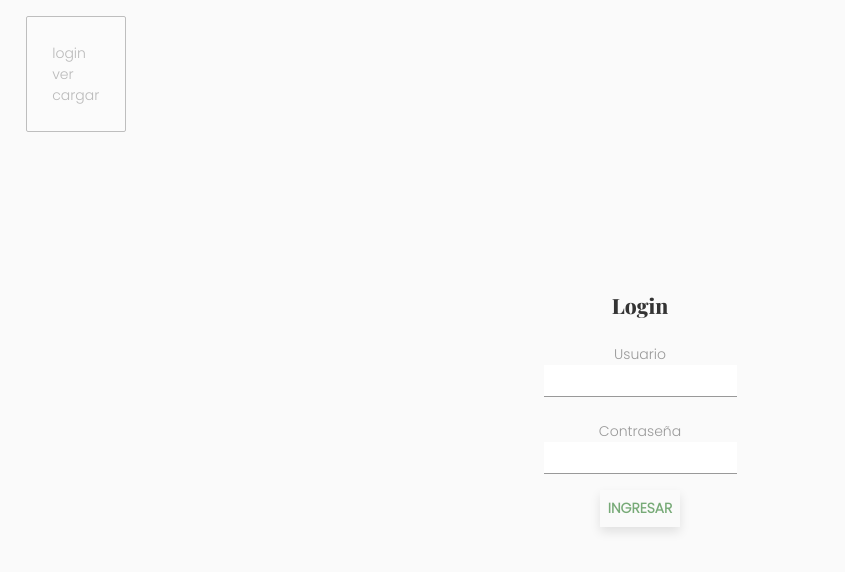
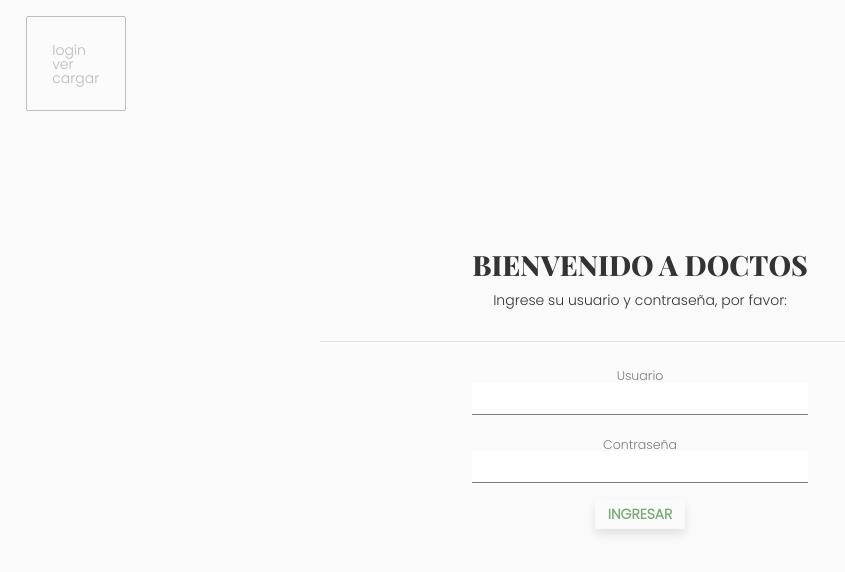
Before and after one commit to MrJouts/doctos, a React (Create React App) app: page / in a window 1280 px wide. Shown: the top 572 px of the page, without its empty margins (0-845 px from the left). Built offline with nearby package versions, Linux system fonts and the light colour scheme.

Commit message:
Cleaned up App.css Added globalStyles

```diff
--- a/src/App.css
+++ /dev/null
@@ -1,38 +0,0 @@
-.App {
-  text-align: center;
-}
-
-.App-logo {
-  height: 40vmin;
-  pointer-events: none;
-}
-
-@media (prefers-reduced-motion: no-preference) {
-  .App-logo {
-    animation: App-logo-spin infinite 20s linear;
-  }
-}
-
-.App-header {
-  background-color: #282c34;
-  min-height: 100vh;
-  display: flex;
-  flex-direction: column;
-  align-items: center;
-  justify-content: center;
-  font-size: calc(10px + 2vmin);
-  color: white;
-}
-
-.App-link {
-  color: #61dafb;
-}
-
-@keyframes App-logo-spin {
-  from {
-    transform: rotate(0deg);
-  }
-  to {
-    transform: rotate(360deg);
-  }
-}
--- a/src/App.js
+++ b/src/App.js
@@ -1,5 +1,4 @@
-// import logo from './logo.svg';
-// import './App.css';
+import GlobalStyle from './globalStyles.js';
 
 import CargarTurnos from './pages/CargarTurnos.js'
 import Login from './pages/Login.js'
@@ -46,6 +45,7 @@
 export default function App() {
   return (
     <Router>
+        <GlobalStyle />
       <div>
         <DebugMenu>
           <ul>
--- /dev/null
+++ b/src/globalStyles.js
@@ -0,0 +1,60 @@
+// globalStyles.js
+import styled, { createGlobalStyle } from 'styled-components';
+
+const GlobalStyle = createGlobalStyle`
+
+  /* Default Styles */
+
+  body {
+    margin: 0;
+    padding: 0;
+    font-family: 'Poppins', sans-serif;
+    font-size: 14px;
+    -webkit-font-smoothing: antialiased;
+    -moz-osx-font-smoothing: grayscale;
+    background: #fafafa;
+    color: #333;
+    outline: 0;
+    border: 0 none;
+    text-decoration: none;
+  }
+
+  /* Heading Styles */
+
+  h1, h2{
+    font-family: 'Playfair Display', sans-serif;
+    font-weight: 900;
+    text-transform: uppercase;
+  }
+
+  h1{
+    font-size: 2em;
+  }
+  h2{
+    font-size: 1.7em;
+  }
+  h3{
+    font-size: 1.5em;
+  }
+  h4{
+    font-size: 1.25em;
+  }
+  h5{
+    font-size: 1em;
+  }
+
+  /* Typography */
+
+  p{
+
+  }
+
+  /* Buttons */
+
+  button{
+
+  }
+
+`;
+
+export default GlobalStyle;
--- a/src/index.css
+++ b/src/index.css
@@ -1,25 +1,48 @@
 @import url('https://fonts.googleapis.com/css2?family=Playfair+Display:wght@800&family=Poppins:ital,wght@0,200;0,300;1,200;1,300&display=swap');
 
-body {
+/* CSS Reset */
+
+html, body, div, span, applet, object, iframe,
+h1, h2, h3, h4, h5, h6, p, blockquote, pre,
+a, abbr, acronym, address, big, cite, code,
+del, dfn, em, img, ins, kbd, q, s, samp,
+small, strike, strong, sub, sup, tt, var,
+b, u, i, center,
+dl, dt, dd, ol, ul, li,
+fieldset, form, label, legend,
+table, caption, tbody, tfoot, thead, tr, th, td,
+article, aside, canvas, details, embed,
+figure, figcaption, footer, header, hgroup,
+menu, nav, output, ruby, section, summary,
+time, mark, audio, video, button {
     margin: 0;
     padding: 0;
-    font-family: 'Poppins', sans-serif;
-    font-size: 14px;
-    -webkit-font-smoothing: antialiased;
-    -moz-osx-font-smoothing: grayscale;
-    background: #fafafa;
-    color: #333;
+    outline: 0;
+    border: 0 none;
+    font-size: 100%;
+    font: inherit;
+    vertical-align: baseline;
 }
-
-code {
-  font-family: source-code-pro, Menlo, Monaco, Consolas, 'Courier New',
-    monospace;
+/* HTML5 display-role reset for older browsers */
+article, aside, details, figcaption, figure,
+footer, header, hgroup, menu, nav, section {
+    display: block;
 }
-
-h1, h2{
-    font-family: 'Playfair Display', sans-serif;
+body {
+    line-height: 1;
 }
-
-button{
-    all: unset;
+ol, ul {
+    list-style: none;
 }
+blockquote, q {
+    quotes: none;
+}
+blockquote:before, blockquote:after,
+q:before, q:after {
+    content: '';
+    content: none;
+}
+table {
+    border-collapse: collapse;
+    border-spacing: 0;
+}
--- a/src/pages/Login.js
+++ b/src/pages/Login.js
@@ -1,6 +1,10 @@
 import styled from 'styled-components';
 
 const Title = styled.h1`
+`;
+
+const Paragraph = styled.p`
+  padding: 1em;
 `;
 
 const LoginSection = styled.section`
@@ -17,6 +21,10 @@
   flex-direction: column;
   align-items: center;
   justify-content: center;
+  margin-top: 2.5vh;
+  padding: 2.5vh 0;
+  border-top: 1px solid rgba(0,0,0,0.1);
+  width: 50vw
 `;
 
 const LoginGroup = styled.div`
@@ -24,34 +32,40 @@
     flex-direction: column;
     align-items: center;
     justify-content: center;
+    width: 100%;
 `;
 
 const LoginLabel = styled.label`
     padding-top: 1vh;
-    color: #999;
+    color: rgba(0,0,0,0.5);
+    font-size: .9em;
 `;
 
 const LoginInput = styled.input`
     padding: 1vh;
     border: 0 none;
-    border-bottom: 1px solid #999;
+    border-bottom: 1px solid rgba(0,0,0,0.5);
     outline: none;
     text-align: center;
     color: #333;
     margin-bottom: 2vh;
+    width: 50%;
 `;
 
 const Button = styled.button`
-    padding: 1vh;
+  padding: 1vh 1vw;
   box-shadow: 0 5px 10px rgba(0,0,0,.1);
   color: #7a7;
+  border-radius: 2px;
   text-transform: uppercase;
   font-weight: 900;
   transition: .25s ease-in all;
+  background: #fafafa;
   &:hover{
     cursor: pointer;
     background: #7a7;
     color: #fafafa;
+    box-shadow: 0 1px 2px rgba(0,0,0,0.1);
   }
 `;
 
@@ -59,7 +73,8 @@
     return (
         <div className="App">
             <LoginSection>
-                <Title>Login</Title>
+                <Title>Bienvenido a Doctos</Title>
+                <Paragraph>Ingrese su usuario y contraseña, por favor:</Paragraph>
                 <LoginForm action="">
                     <LoginGroup>
                         <LoginLabel>Usuario</LoginLabel>
```
Lines whose indentation alone changed are shown as unchanged.
